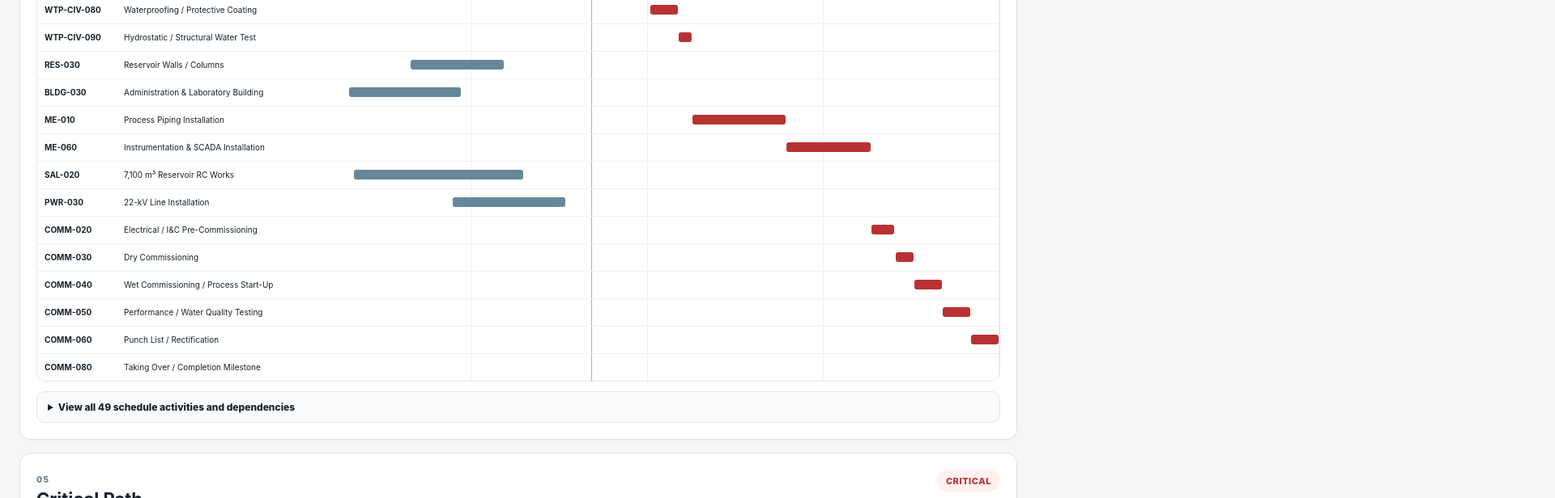
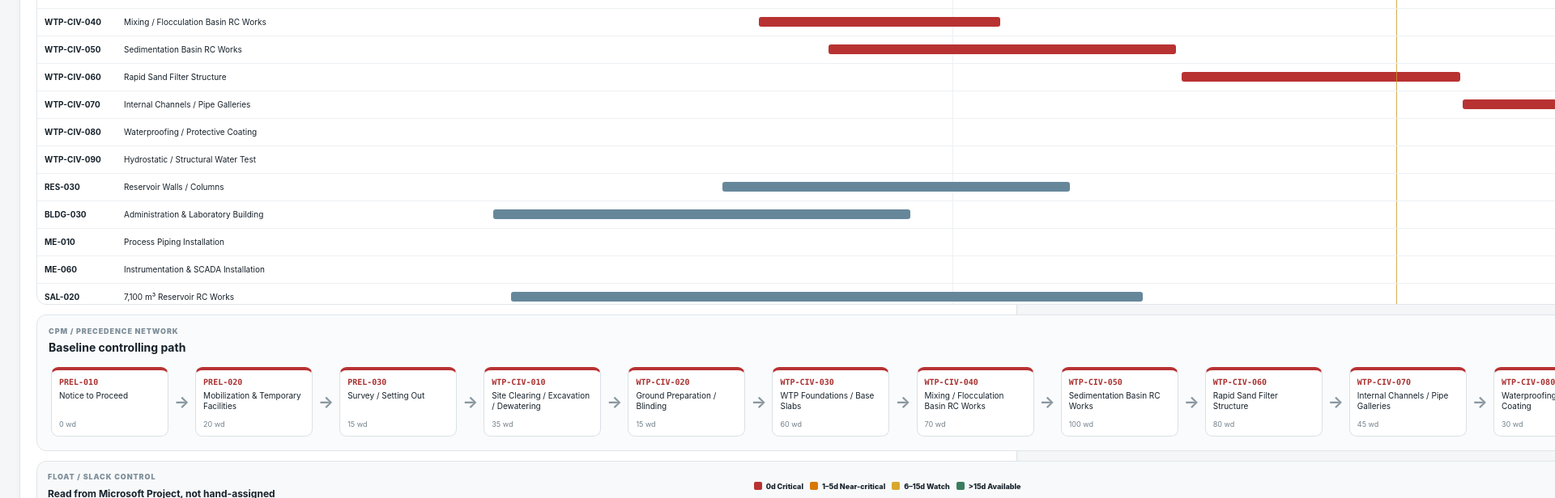
Before and after one commit to michaelfutol/Michael-Futol-Chinaimo-Project-Controls, a Next.js app: page / in a window 1280 px wide. Shown: the part 2660-3276 px from the top of the page at 81% size, 1920 px wide, since content can reach past the window. Built offline with nearby package versions, Linux system fonts and the light colour scheme.

Commit message:
web: make schedule scenarios interactive and coordinated

```diff
--- a/app/page.tsx
+++ b/app/page.tsx
@@ -1,5 +1,6 @@
 import assessment from '../data/assessment.json';
 import schedule from '../data/schedule.json';
+import ScheduleExplorer from './ScheduleExplorer';
 
 const money = (n:number) => new Intl.NumberFormat('en-US',{maximumFractionDigits:0}).format(n);
 const pct = (n:number) => `${n.toFixed(3)}%`;
@@ -17,17 +18,6 @@ function SCurve(){
     <polyline points={planned} className="plannedLine"/><polyline points={actual} className="actualLine"/>
     {actualRows.map((r,i)=><circle key={r.period} cx={x(i)} cy={y(Number(r.actual))} r="3" className="actualDot"/>)}
   </svg><div className="legend"><span><i className="planSwatch"/>Planned</span><span><i className="actualSwatch"/>Actual</span><strong>Data date: {assessment.meta.statusDate}</strong></div></div>
-}
-
-function Gantt(){
-  const start=new Date(assessment.meta.projectStart+'T00:00:00');
-  const end=new Date(assessment.meta.baselineFinish+'T00:00:00');
-  const total=end.getTime()-start.getTime();
-  const key=schedule.filter(a=>a.critical || ['PROC-010','RES-030','BLDG-030','SAL-020','PWR-030'].includes(a.id));
-  const pos=(d:string)=>((new Date(d+'T00:00:00').getTime()-start.getTime())/total)*100;
-  return <div className="ganttWrap"><div className="ganttHead"><span>Activity</span><span>Sep 2026</span><span>2027</span><span>2028</span><span>Jan 2029</span></div>{key.map(a=>{
-    const left=Math.max(0,pos(a.baselineStart)); const right=Math.min(100,pos(a.baselineFinish)); const width=Math.max(a.duration===0?0.8:right-left,0.8);
-    return <div className="ganttRow" key={a.id}><div className="ganttLabel"><b>{a.id}</b><span>{a.name}</span></div><div className="ganttTrack"><div className={a.critical?'ganttBar criticalBar':'ganttBar'} style={{left:`${left}%`,width:`${width}%`}}/><div className="dataDate" style={{left:`${pos(assessment.meta.statusDate)}%`}}/></div></div>})}</div>
 }
 
 export default function Page(){
@@ -51,9 +41,9 @@ export default function Page(){
     <section className="twoCol" id="progress"><div className="panel"><div className="sectionHead"><div><span className="sectionNo">02</span><h2>Planned vs Actual Progress</h2><p>Value-weighted cumulative progress from the same BOQ quantities used for the claim.</p></div></div><SCurve/><div className="resultStrip"><div><small>Planned</small><b>{pct(assessment.meta.plannedProgress)}</b></div><div><small>Actual</small><b>{pct(assessment.meta.actualProgress)}</b></div><div><small>Variance</small><b className="negative">{assessment.meta.variance.toFixed(3)} pp</b></div></div></div>
       <div className="panel"><div className="sectionHead"><div><span className="sectionNo">03</span><h2>BOQ / Measurement Snapshot</h2><p>Previous + Current = Cumulative; cumulative is checked against contract quantity.</p></div></div><div className="tableScroll short"><table><thead><tr><th>ID</th><th>Description</th><th>Progress</th><th>Cumulative</th></tr></thead><tbody>{assessment.boq.map(r=><tr key={r.id}><td><code>{r.id}</code></td><td>{r.description}</td><td>{(r.progress*100).toFixed(1)}%</td><td>¥{money(r.cumulativeAmount)}</td></tr>)}</tbody></table></div><a className="inlineDownload" href="/downloads/Michael_Futol_Chinaimo_Project_Controls.xlsx" download>Open full measurement sheet in Excel ↓</a></div></section>
 
-    <section className="panel" id="schedule"><div className="sectionHead"><div><span className="sectionNo">04</span><h2>Construction Programme / WBS</h2><p>49 activities · 6-day calendar · common Activity IDs across Excel, Microsoft Project and this presentation.</p></div><span className="statusPill">BASELINE</span></div><Gantt/><details className="details"><summary>View all 49 schedule activities and dependencies</summary><div className="tableScroll"><table><thead><tr><th>Activity ID</th><th>WBS</th><th>Activity</th><th>Dur.</th><th>Predecessor / Logic</th><th>Start</th><th>Finish</th><th>Critical</th></tr></thead><tbody>{schedule.map(a=><tr key={a.id} className={a.critical?'criticalRow':''}><td><code>{a.id}</code></td><td>{a.wbs}</td><td>{a.name}</td><td>{a.duration}d</td><td>{a.predecessors||'—'} {a.relationships}</td><td>{a.baselineStart}</td><td>{a.baselineFinish}</td><td>{a.critical?'YES':'NO'}</td></tr>)}</tbody></table></div></details></section>
+    <section className="panel" id="schedule"><div className="sectionHead"><div><span className="sectionNo">04</span><h2>Construction Programme / Scenario Explorer</h2><p>Switch between Baseline and each delay solution. Gantt, CPM network and forecast result are shown from the same Activity-ID model.</p></div><span className="statusPill">INTERACTIVE</span></div><ScheduleExplorer schedule={schedule} scenarios={assessment.scenarios} criticalPath={assessment.criticalPath} statusDate={assessment.meta.statusDate}/><details className="details"><summary>View all 49 schedule activities and dependencies</summary><div className="tableScroll"><table><thead><tr><th>Activity ID</th><th>WBS</th><th>Activity</th><th>Dur.</th><th>Predecessor / Logic</th><th>Start</th><th>Finish</th><th>Critical</th></tr></thead><tbody>{schedule.map(a=><tr key={a.id} className={a.critical?'criticalRow':''}><td><code>{a.id}</code></td><td>{a.wbs}</td><td>{a.name}</td><td>{a.duration}d</td><td>{a.predecessors||'—'} {a.relationships}</td><td>{a.baselineStart}</td><td>{a.baselineFinish}</td><td>{a.critical?'YES':'NO'}</td></tr>)}</tbody></table></div></details></section>
 
-    <section className="panel"><div className="sectionHead"><div><span className="sectionNo">05</span><h2>Critical Path</h2><p>Controlling sequence from project start through WTP civil works, process installation and commissioning.</p></div><span className="criticalPill">CRITICAL</span></div><div className="criticalChain">{assessment.criticalPath.map((id,i)=><span key={id}><code>{id}</code>{i<assessment.criticalPath.length-1&&<b>→</b>}</span>)}</div><details className="details"><summary>Why this is the controlling path</summary><p>The chain has no usable scheduling flexibility in the assessment baseline. A delay on a controlling activity propagates into downstream process installation / commissioning unless recovery is achieved. Final critical-path status is validated in the native Microsoft Project calculation.</p></details></section>
+    <section className="panel"><div className="sectionHead"><div><span className="sectionNo">05</span><h2>Critical Path / Network Diagram</h2><p>The precedence-network view above makes the controlling sequence visible; the native Microsoft Project file remains authoritative for Critical and Total Slack fields.</p></div><span className="criticalPill">CPM</span></div><div className="criticalChain">{assessment.criticalPath.map((id,i)=><span key={id}><code>{id}</code>{i<assessment.criticalPath.length-1&&<b>→</b>}</span>)}</div><details className="details"><summary>Float / schedule-resilience rule</summary><p>Float is not manually assigned or maximized. It is produced by the network logic, calendars, durations, milestones and constraints. Recovery options are tested through realistic resequencing, parallel work fronts, earlier procurement and removal of unnecessary constraints, after which Microsoft Project recalculates Total Slack and the critical path.</p></details></section>
 
     <section className="panel" id="delays"><div className="sectionHead"><div><span className="sectionNo">06</span><h2>Delay Scenarios & Forecast</h2><p>Results are shown first; open each scenario for the control logic behind the result.</p></div></div><div className="scenarioGrid">{assessment.scenarios.map(s=><article className="scenario" key={s.id}><div className="scenarioTop"><span>SCENARIO {s.id}</span><b className={s.netImpact>0?'impactBad':'impactOk'}>{s.netImpact>0?`+${s.netImpact} wd`:'0 wd'}</b></div><h3>{s.name}</h3><p className="activityName">{s.activity}</p><div className="scenarioDates"><div><small>Baseline Finish</small><b>{s.baselineFinish}</b></div><div><small>Forecast Finish</small><b>{s.forecastFinish}</b></div></div><div className="solutionBox"><small>SOLUTION</small><strong>{s.result}</strong></div><details><summary>Approach / why this result</summary><p>{s.why}</p></details></article>)}</div></section>
 
```
